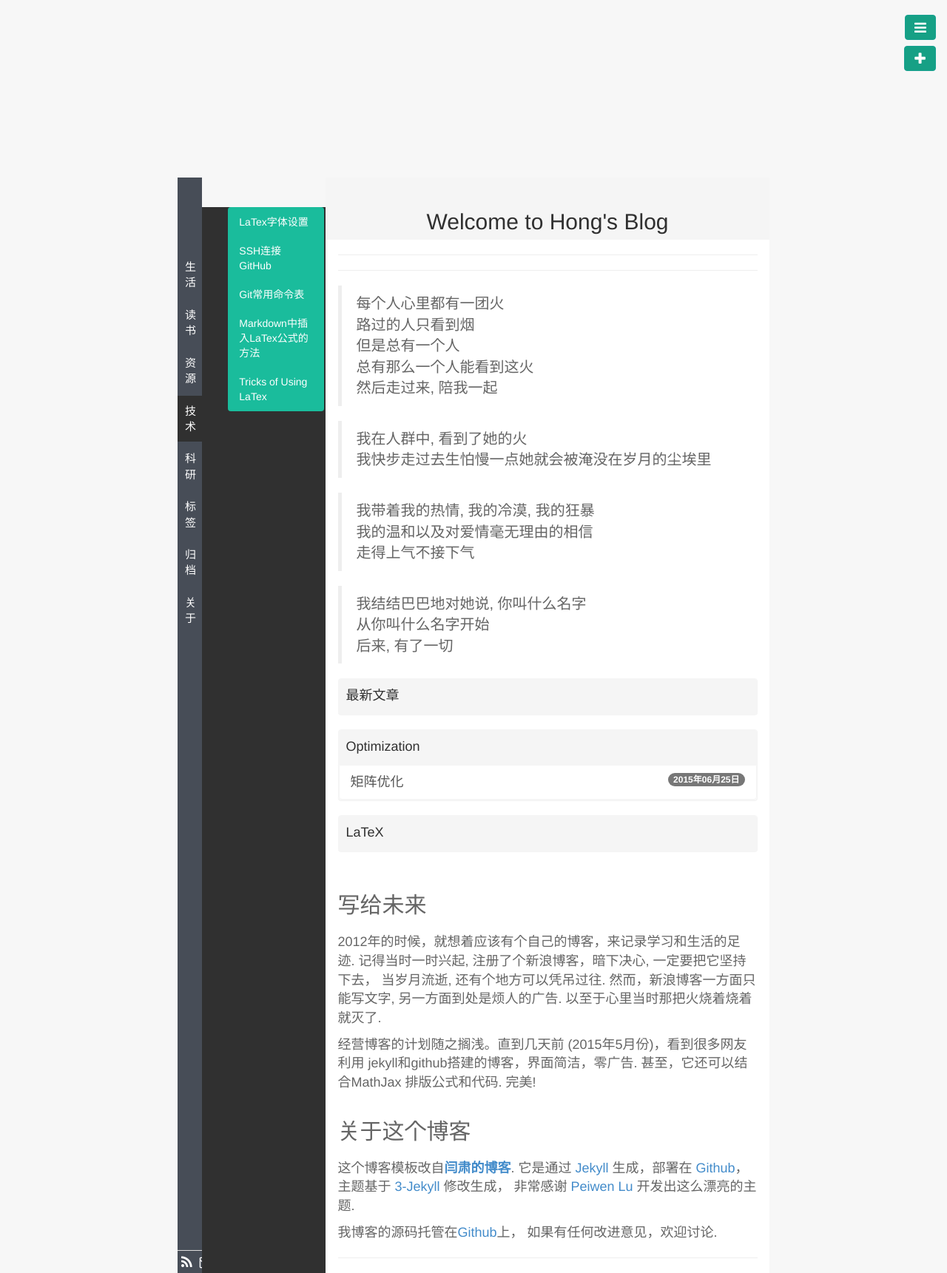
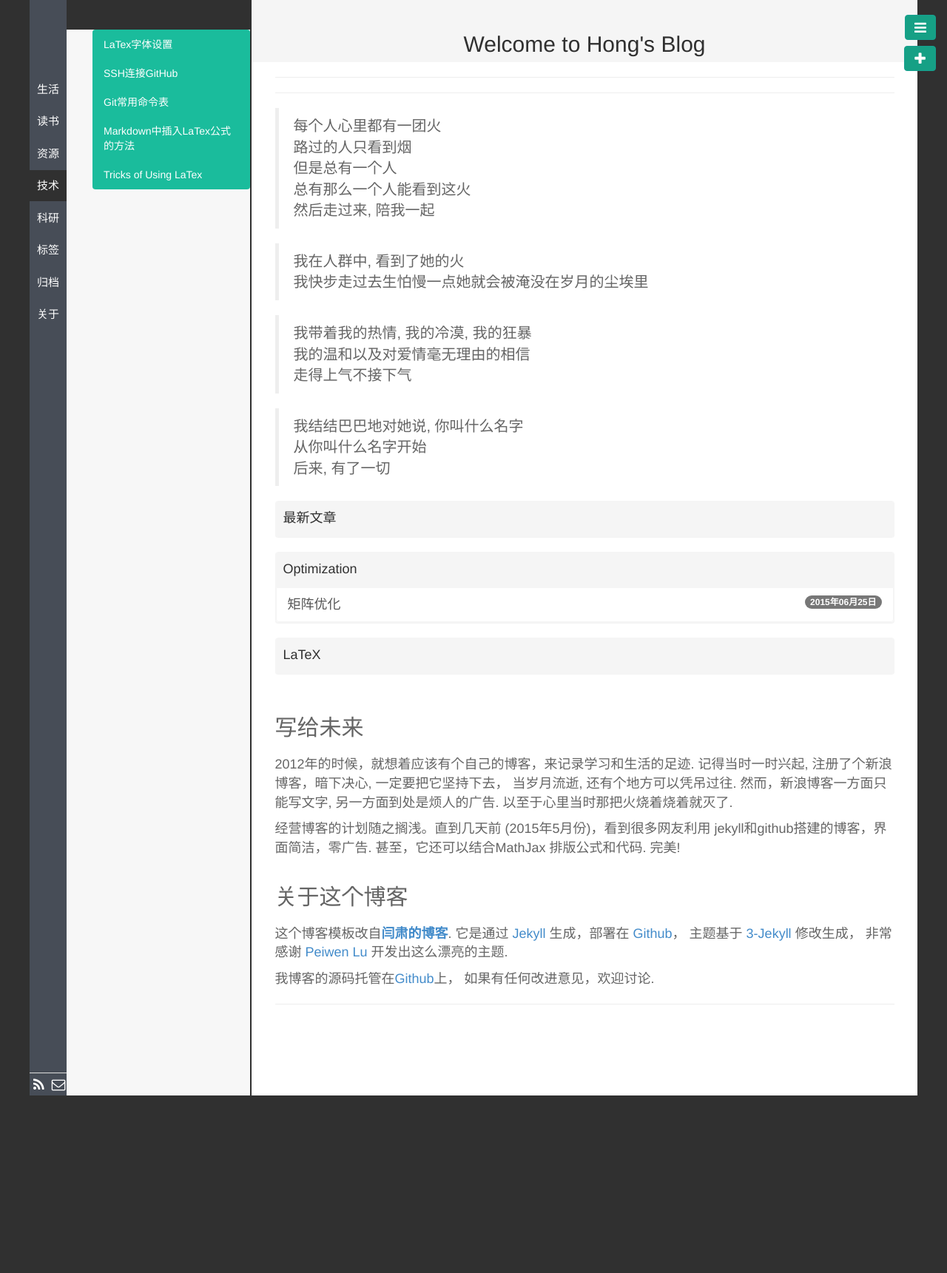
Before and after one commit to polyHong/polyHong.github.io, a Jekyll site: the page built from index.md, in a window 1280 px wide. Shown: the whole page at 74% size. Built offline with Jekyll 4.4.1, drawn with Linux system fonts in a browser that asks for light colours; Markdown is read by kramdown in place of the engine named in the settings; comment, search, counter and statistics services are not loaded; after the commit the page ends 1481 px from its top, so only the background shows below that.

Commit message:
bg color

```diff
--- a/public/css/base.css
+++ b/public/css/base.css
@@ -4,10 +4,10 @@
   height: 100%;
 }
 body, html {
-  margin: 120px;
+  margin: 0px 20px 0px 20px;
   height: 100%;
   overflow: hidden;
-  background-color: #f7f7f7;
+  background-color: #303030;
 }
 .row {
   height: 100%;
@@ -18,9 +18,7 @@ body, html {
 }
 /* 左侧导航栏 */
 .aside1 {
-  /*background-color: #1f2c39;*/
   background-color: #474d57;
-  /*background-image: url(/public/img/bg_grid.jpg);*/
   height: 100%;
   padding-left: 0px;
   padding-right: 0px;
@@ -39,7 +37,7 @@ body, html {
 
 .aside1> .nav > li > a:hover {
   color:#fff;
-  background-color: #16a085;
+  background-color: #474d57;
 }
 
 .aside1 > .nav-pills>li.active>a ,.nav-pills>li.active>a:hover,.nav-pills>li.active>a:focus {
@@ -68,7 +66,7 @@ body, html {
   /*background-color: #fafaf6;*/
   /*background-image: url(/public/img/body_bg.jpg);*/
 
-  background-color: #303030;
+  background-color: #f7f7f7;
   height: 100%;
   border-right: 2px solid #303030;
   overflow-y: auto;
```
